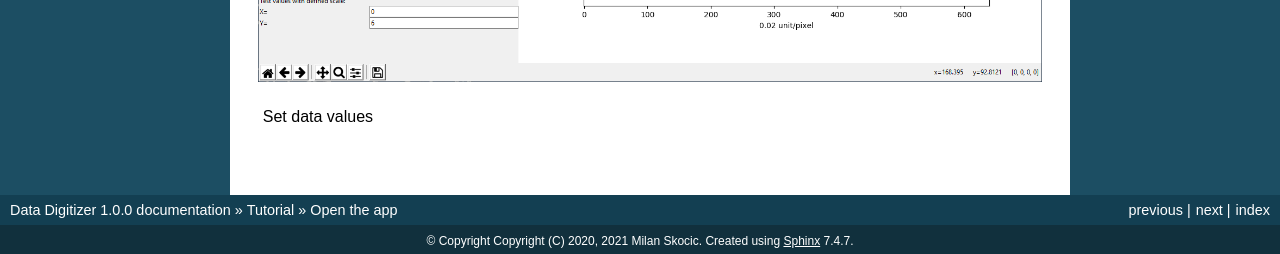
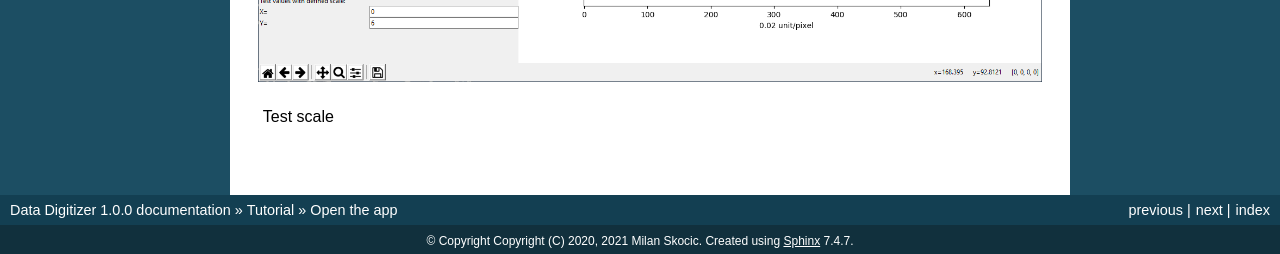
Before and after one commit to MilanSkocic/pydatadigitizer, a Sphinx documentation site: the page built from docs/source/tutorials/tutorial.rst, in a window 1280 px wide and 900 px high, scrolled down 4332 px. Shown: the part 643-897 px from the top of the window. Built offline with Sphinx 7.4.7, drawn with Linux system fonts in a browser that asks for light colours; formulas are drawn with MathJax 3.

Commit message:
Fixed wrong labeling of figrues in tutorial.rst

```diff
--- a/docs/source/tutorials/tutorial.rst
+++ b/docs/source/tutorials/tutorial.rst
@@ -99,6 +99,6 @@ to ckeck if the scales are properly set.
 .. _test_scalevalues_figure:
 .. figure:: ../images/tutorial-7-Test_Scale.png
     :width: 1200
-    :alt: set data values
+    :alt: test scale
 
-    Set data values
+    Test scale
```
